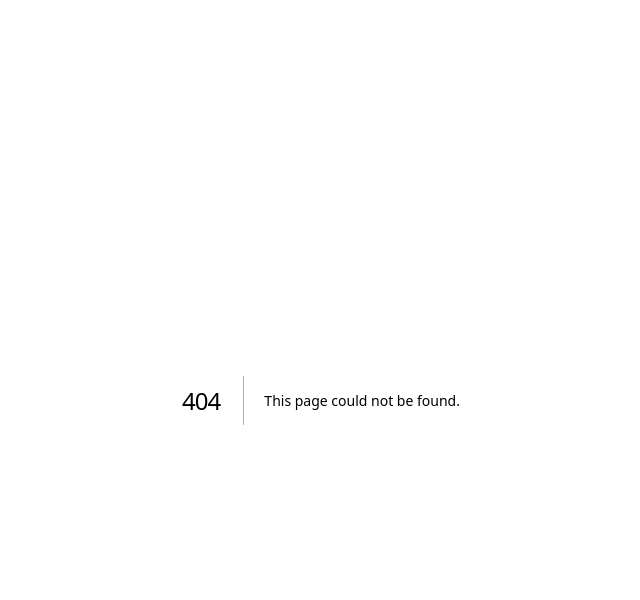
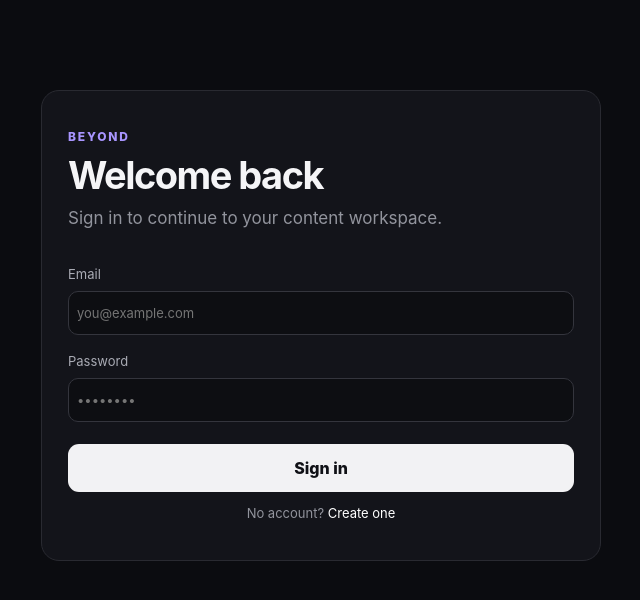
Before and after one commit to Nurzhan-Zhumabekov/The-beyond, a Next.js app in the folder frontend/: page /login in a window 1280 px wide. Before the commit this address had no page. Shown: the top 600 px of the page, without its empty margins (319-959 px from the left). Built offline with nearby package versions, Linux system fonts and the light colour scheme.

Commit message:
feat(frontend): add login screen

```diff
--- /dev/null
+++ b/frontend/app/login/page.tsx
@@ -0,0 +1,19 @@
+import Link from "next/link";
+
+export default function LoginPage() {
+  return (
+    <main className="resultPage" style={{maxWidth:560,paddingTop:90}}>
+      <section className="card">
+        <p className="eyebrow">BEYOND</p>
+        <h1 style={{fontSize:38}}>Welcome back</h1>
+        <p className="lead">Sign in to continue to your content workspace.</p>
+        <div className="brandGrid" style={{gridTemplateColumns:"1fr"}}>
+          <label>Email<input type="email" placeholder="you@example.com" /></label>
+          <label>Password<input type="password" placeholder="••••••••" /></label>
+        </div>
+        <Link href="/projects" className="generate full" style={{marginTop:22}}>Sign in</Link>
+        <p className="muted" style={{textAlign:"center",fontSize:13}}>No account? <Link href="/register" style={{color:"#fff"}}>Create one</Link></p>
+      </section>
+    </main>
+  );
+}
```
